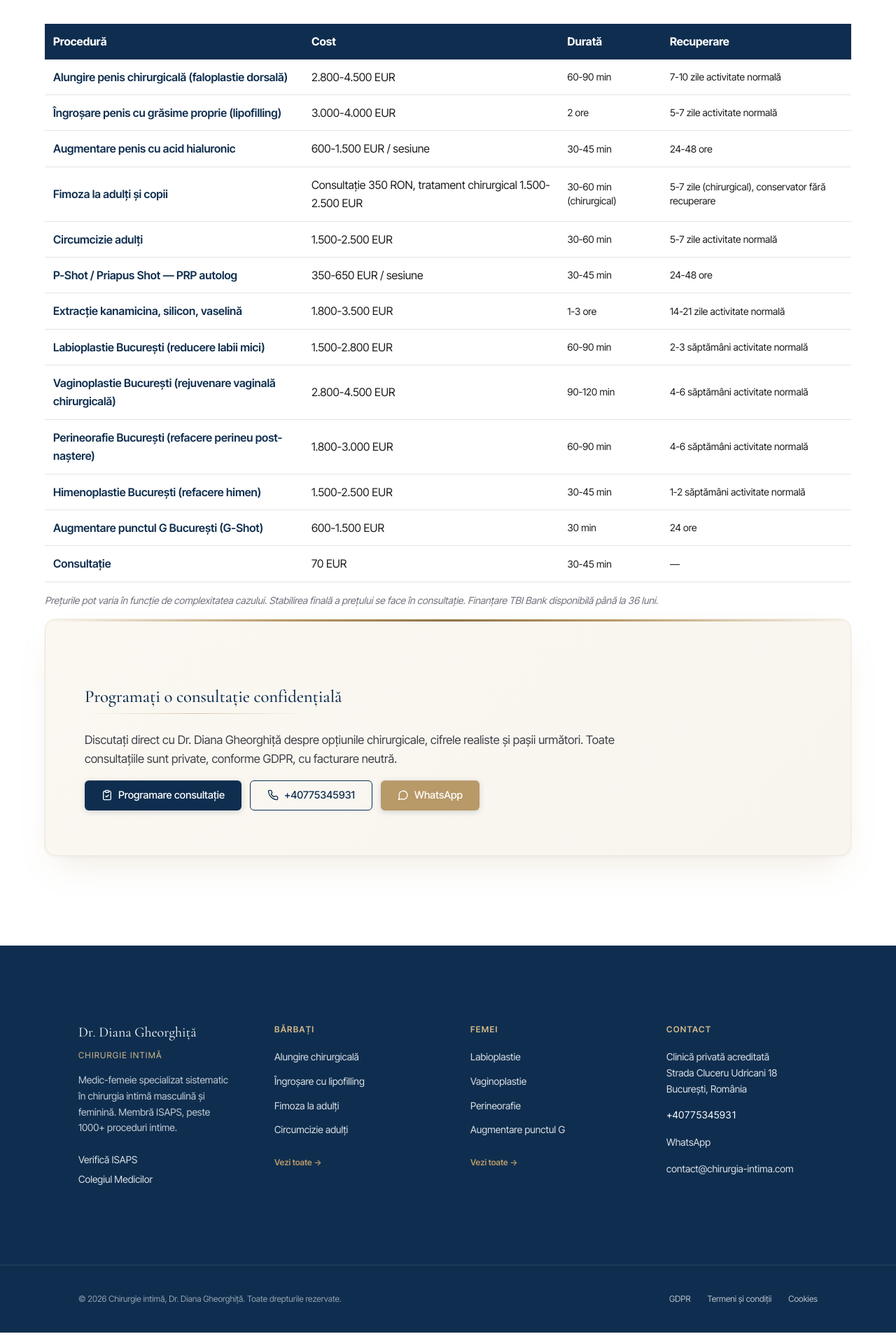
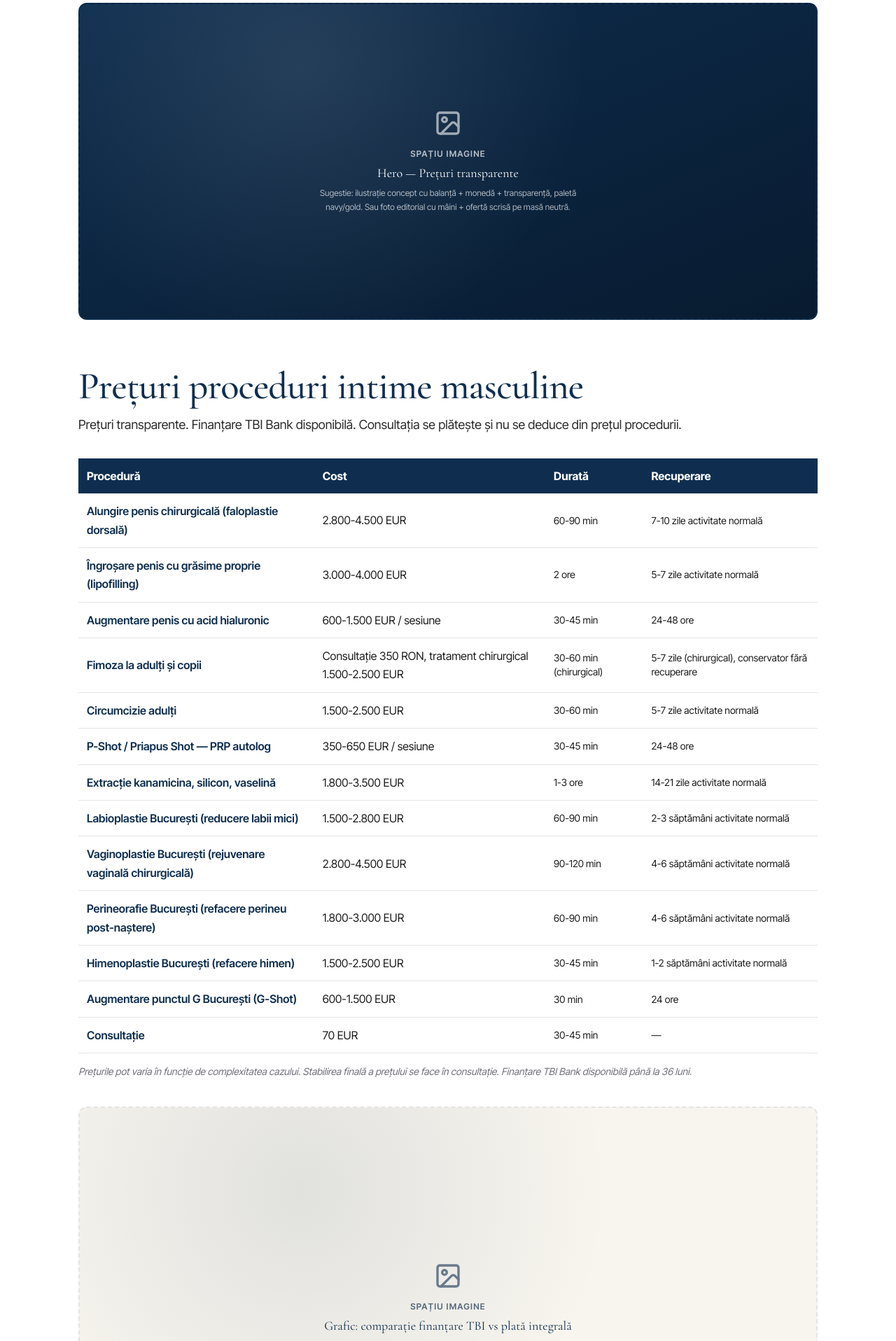
Before and after one commit to mihnea-eugen/chirurgia-intima, a Next.js app: page /preturi in a window 1280 px wide. Shown: the part 243-2159 px from the top of the page at 70% size. Built offline with nearby package versions, Linux system fonts and the light colour scheme; no server answers.

Commit message:
feat(preturi): hero + grafic finantare placeholder + max-w-6xl

```diff
--- a/app/preturi/page.tsx
+++ b/app/preturi/page.tsx
@@ -2,13 +2,24 @@ import type { Metadata } from "next";
 import { proceduri } from "@/lib/proceduri";
 import Breadcrumbs from "@/components/Breadcrumbs";
 import CTABanner from "@/components/CTABanner";
+import ImagePlaceholder from "@/components/ImagePlaceholder";
 
 export const metadata: Metadata = { title: "Prețuri proceduri intime masculine", description: "Prețuri transparente toate procedurile intime masculine. Finanțare TBI Bank disponibilă." };
 
 export default function Page() {
   return (
-    <div className="container-wide py-12">
+    <div className="max-w-6xl mx-auto px-6 sm:px-8 lg:px-12 py-16 sm:py-20 lg:py-24">
       <Breadcrumbs items={[{name:"Acasă", url:"/"},{name:"Prețuri", url:"/preturi"}]} />
+
+      <div className="mt-8 mb-12 lg:mb-16">
+        <ImagePlaceholder
+          label="Hero — Prețuri transparente"
+          hint="Sugestie: ilustrație concept cu balanță + monedă + transparență, paletă navy/gold. Sau foto editorial cu mâini + ofertă scrisă pe masă neutră."
+          ratio="21/9"
+          variant="navy"
+        />
+      </div>
+
       <h1 className="font-display">Prețuri proceduri intime masculine</h1>
       <p className="lead text-zinc-700 mt-2">Prețuri transparente. Finanțare TBI Bank disponibilă. Consultația se plătește și nu se deduce din prețul procedurii.</p>
       <div className="mt-8 overflow-x-auto">
@@ -40,6 +51,16 @@ export default function Page() {
         </table>
       </div>
       <p className="text-sm text-zinc-500 mt-4 italic">Prețurile pot varia în funcție de complexitatea cazului. Stabilirea finală a prețului se face în consultație. Finanțare TBI Bank disponibilă până la 36 luni.</p>
+
+      <div className="my-10">
+        <ImagePlaceholder
+          label="Grafic: comparație finanțare TBI vs plată integrală"
+          hint="Sugestie: chart bar simplu pe 3 scenarii (12 / 24 / 36 luni). Stil minimal, paletă brand."
+          ratio="16/9"
+          variant="cream"
+        />
+      </div>
+
       <CTABanner />
     </div>
   );
```
